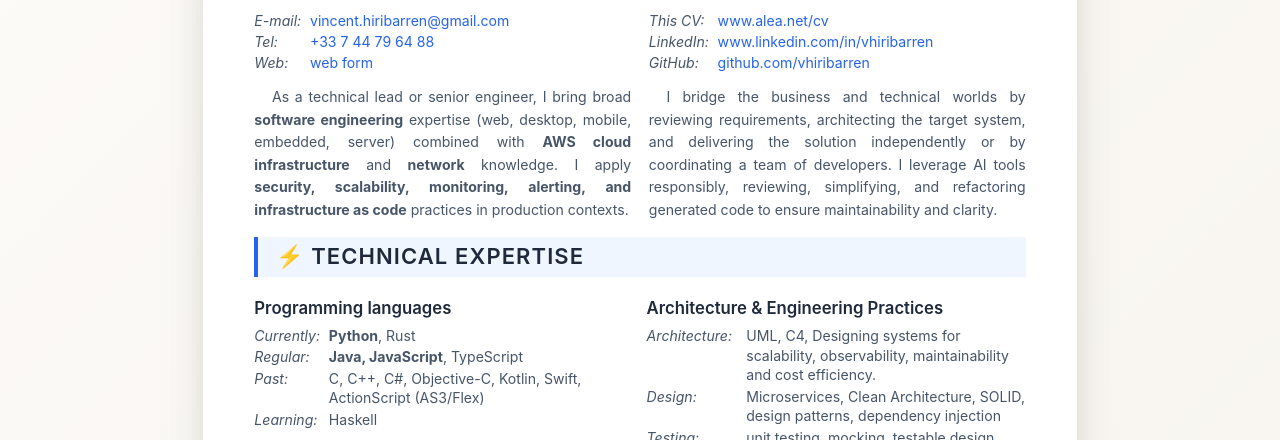
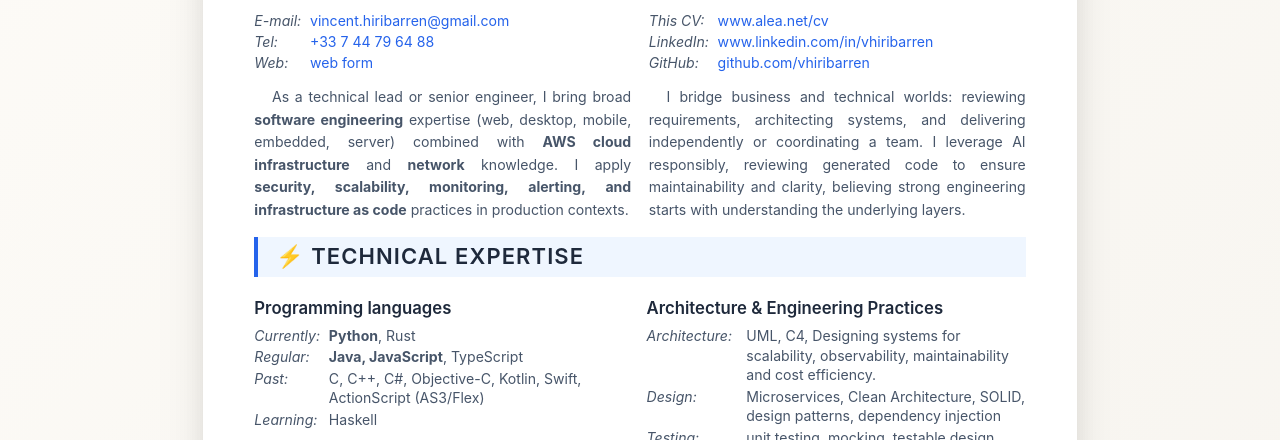
Before and after one commit to vhiribarren/cv, a plain HTML site: page docs/en/index.html in a window 1280 px wide. Shown: the part 283-723 px from the top of the page. Drawn offline with Linux system fonts and the light colour scheme.

Commit message:
update of bio part

```diff
--- a/docs/en/index.html
+++ b/docs/en/index.html
@@ -102,7 +102,6 @@ All other rights are reserved.
                                 <dd>
                                     <span class="js-contact" data-o="KjkkeCs/JjsgFikzNSQmNC4kLj5pIikzJDguIA=="
                                         data-t="m">email</span>
-
                                 </dd>
                                 <dt>Tel: </dt>
                                 <dd>
@@ -136,18 +135,18 @@ All other rights are reserved.
                             <p>
                                 As a technical lead or senior engineer, I bring broad <strong>software
                                     engineering</strong> expertise (web, desktop, mobile, embedded, server) combined
-                                with <strong>AWS cloud infrastructure</strong> and <strong>network</strong> knowledge. I
-                                apply <strong>security, scalability, monitoring, alerting, and infrastructure as
+                                with <strong>AWS cloud infrastructure</strong> and <strong>network</strong> knowledge.
+                                I apply <strong>security, scalability, monitoring, alerting, and infrastructure as
                                     code</strong> practices in production contexts.
                             </p>
                         </div>
                         <div class="columns__item intro__bio">
                             <p>
-                                I bridge the business and technical
-                                worlds by reviewing requirements, architecting the target system, and
-                                delivering the solution independently or by coordinating a team of developers.
-                                I leverage AI tools responsibly, reviewing, simplifying,
-                                and refactoring generated code to ensure maintainability and clarity.
+                                I bridge business and technical worlds: reviewing requirements,
+                                architecting systems, and delivering independently or coordinating
+                                a team. I leverage AI responsibly, reviewing generated code
+                                to ensure maintainability and clarity, believing strong
+                                engineering starts with understanding the underlying layers.
                             </p>
                         </div>
                     </div>
```
Also changed, not shown: docs/fr/index.html (+5 -5 lines).
